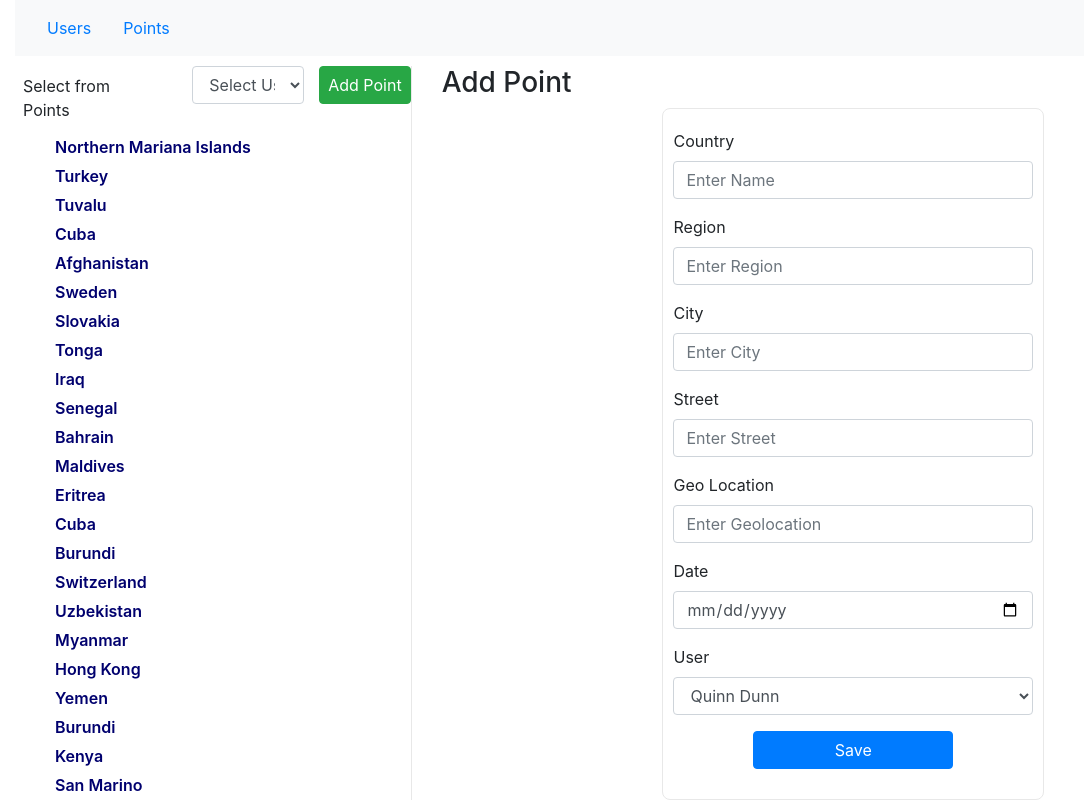
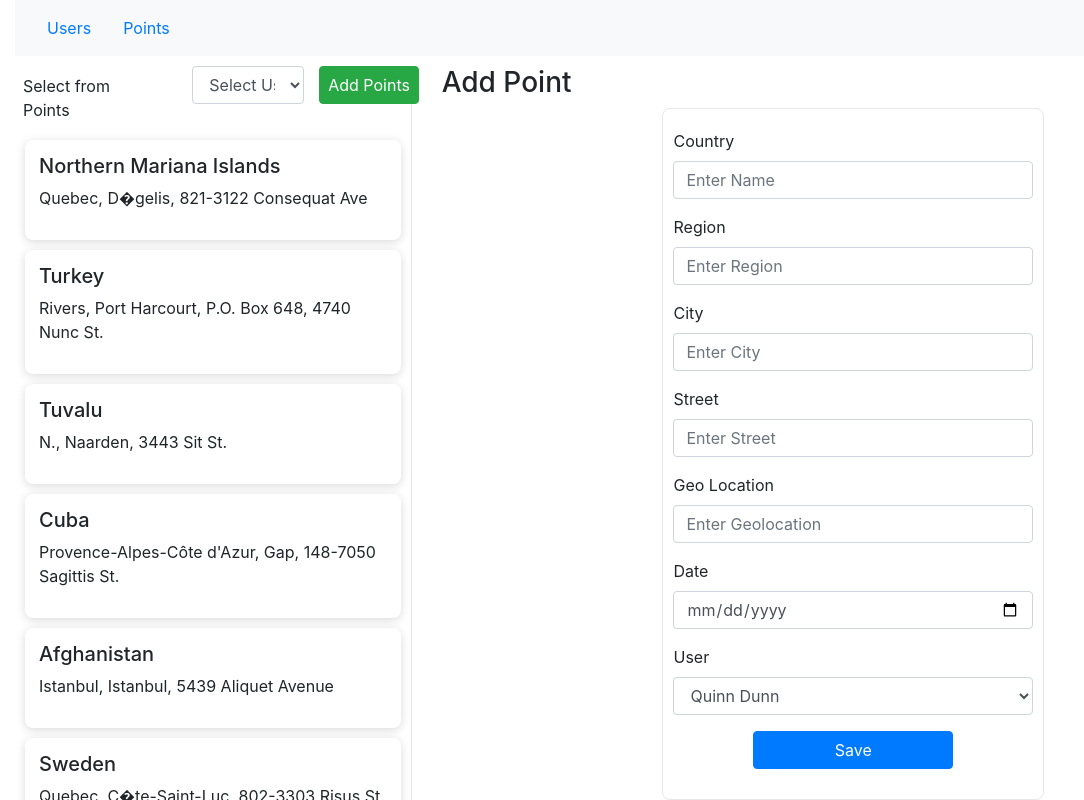
Before and after one commit to ChristinaAjemyan/react_project, a React (Create React App) app: page / in a window 1280 px wide. Both pictures are taken after a click on the button "Points". Shown: the top 800 px of the page, without its empty margins (0-1084 px from the left). Built offline with nearby package versions, Linux system fonts and the light colour scheme.

Commit message:
change structure

```diff
--- a/package.json
+++ b/package.json
@@ -7,7 +7,8 @@
     "react": "^16.8.4",
     "react-bootstrap": "^1.0.0-beta.5",
     "react-dom": "^16.8.4",
-    "react-scripts": "2.1.8"
+    "react-scripts": "2.1.8",
+    "redux": "^4.0.1"
   },
   "scripts": {
     "start": "set PORT=3006 && react-scripts start",
--- a/src/App.css
+++ b/src/App.css
@@ -30,3 +30,10 @@
 .user-details .delete-button {
   float: right;
 }
+.list_item {
+  border-radius: 8px;
+  box-shadow: 0 2px 10px 0 rgba(0,0,0,.15);
+  padding: 14px;
+  background-color: #fff;
+  margin:10px
+}
--- a/src/components/home/home.component.js
+++ b/src/components/home/home.component.js
@@ -1,15 +1,16 @@
 import React, { Component } from 'react';
-import Users from '../users/user.omponent'
-import Points from '../points/points.components'
 import UserDetails from '../userDetails/userDetails.component'
 import PointDetails from '../pointDetails/pointDetails.component'
-
+import {usersData, pointsData} from '../../data'
+import List from '../list/list.component'
 
 class Home extends Component {
     constructor(props){
         super(props);
         this.state={
             view: 'users',
+            users: usersData,
+            points: pointsData,
             user: {},
             point: {}
         }
@@ -18,27 +19,26 @@ class Home extends Component {
               type==='user'? this.setState({user: item}):this.setState({point:item})
             },100)
         }
-        this.childUser = React.createRef();
-        this.childPoint = React.createRef();
+        this.childList = React.createRef();
     }
     changeView(v){
         this.setState({view: v})
     }
     saveUserInfo(user, e){
         e.preventDefault()
-        this.childUser.current.changeUserInfo(user)
+        this.childList.current.changeUserInfo(user)
     }
     savePointInfo(user, e){
         e.preventDefault()
-        this.childPoint.current.changePointInfo(user)
+        this.childList.current.changePointInfo(user)
     }
     deleteUser(userId, e){
         e.preventDefault()
-        this.childUser.current.deleteUser(userId)
+        this.childList.current.deleteUser(userId)
     }
     deletePoint(id, e){
         e.preventDefault()
-        this.childPoint.current.deletePoint(id)
+        this.childList.current.deletePoint(id)
     }
 
     render() {
@@ -47,7 +47,7 @@ class Home extends Component {
                  {this.state.view==="users" && (
                     <div className="row">
                         <div className="col-md-3">
-                            <Users ref={this.childUser} handleSelect={this.handleSelect}/>
+                            <List ref={this.childList} type={'Users'} handleSelect={this.handleSelect} users={this.state.users}/>
                         </div>
                         <div className="col-md-9">
                             <UserDetails user={this.state.user} saveUserInfo={this.saveUserInfo.bind(this)} deleteUser={this.deleteUser.bind(this)}/>
@@ -56,7 +56,7 @@ class Home extends Component {
                  {this.state.view==="points" && (
                     <div className="row">
                         <div className="col-md-4">
-                            <Points ref={this.childPoint} handleSelect={this.handleSelect}/>
+                            <List ref={this.childList} type={'Points'}  handleSelect={this.handleSelect} users={this.state.users} points={this.state.points}/>
                         </div>
                         <div className="col-md-8">
                             <PointDetails point={this.state.point} savePointInfo={this.savePointInfo.bind(this)} deletePoint={this.deletePoint.bind(this)}/>
--- a/src/components/list/list.component.js
+++ b/src/components/list/list.component.js
@@ -1,29 +1,107 @@
 import React, { Component } from 'react';
+import User from "../users/user.omponent"
+import Points from "../points/points.components"
 
 
 
 class List extends Component {
   constructor(props){
     super(props);
-    this.handleUserSelect = props.onUserSelect
-    this.handlePointSelect = props.onPointSelect
-    this.createList(props)
+    this.state={
+      selectedUser: undefined,
+      filteredPoints: props.points,
+      points: props.points,
+      users: props.users
+    }
+    this.handleSelect = props.handleSelect
   }
-  createList(data){
-    if(data.users){
-      this.listItems = data.users.map((item,index)=> <li key={index} onClick={this.handleUserSelect.bind(this,item, 'user')}>{item.name}</li>)
-    }else if(data.points) {
-      this.listItems = data.points.map((item,index)=> <li key={index} onClick={this.handlePointSelect.bind(this,item,'point')}>{item.country}</li>)
+  selectUser(e){
+    let value = e.target? e.target.value: e;
+    this.setState({selectedUser: value})
+    if(value==='undefined'){
+      this.setState({filteredPoints: this.props.points})
+    }else{
+      let arr = this.props.points.filter(el => {
+      if(+el.userid===+value){
+        return el
+      }})
+    this.setState({filteredPoints: arr})
+    }
+
+  }
+  changePointInfo(point){
+    let points;
+    point.date=new Date(point.date).getTime()
+    if(this.state.points.find(el => el.id===point.id)){
+      points=this.state.points.map(e=> e.id===point.id? e=point: e)
+    }else {
+      point['id']= this.state.points.length+1
+      this.state.points.push(point)
+      points=this.state.points
+    }
+    this.setState({filteredPoints: points})
+    if(this.state.selectedUser && this.state.selectedUser!=="undefined"){
+      this.selectUser(this.state.selectedUser)
     }
   }
-  componentWillReceiveProps(nextProps) {
-    this.createList(nextProps)
+  deletePoint(id){
+    this.state.points.splice(this.state.points.findIndex(el => el.id===id),1)
+    this.setState({points: this.state.points})
+    this.handleSelect({},'point')
+    if(this.state.selectedUser && this.state.selectedUser!=="undefined"){
+      this.selectUser(this.state.selectedUser)
+    }
   }
+  changeUserInfo(user){
+    let users;
+    if(this.state.users.find(el => el.id===user.id)){
+      users=this.state.users.map(e=> e.id===user.id? e=user: e)
+    }else {
+      user['id']= this.state.users.length+1
+      this.state.users.push(user)
+      users=this.state.users
+    }
+    this.setState({users: users})
+  }
+  deleteUser(id){
+    this.state.users.splice(this.state.users.findIndex(el => el.id===id),1)
+    this.setState({users: this.state.users})
+    this.handleSelect({},'user')
+  }
+
   render() {
     return (
-      <ul>
-        {this.listItems}
-      </ul>
+      <div className="lists">
+      <div className="row">
+        <div className={this.props.type==='Points'?"col-md-5":"col-md-6"}>
+          <p className="m-2">Select from {this.props.type}</p>
+        </div>
+        {this.props.type==='Points' &&
+          <div className="col-md-4">
+            <select className="form-control" value={this.state.selectedUser} onChange={this.selectUser.bind(this)}>
+            <option value="undefined">Select User</option>
+            {this.props.users.map((el,index)=>
+               <option key={index} value={el.id}>{el.name}</option>
+            )}
+            </select>
+          </div>
+        }
+        <div className={this.props.type==='Points'?"col-md-3 p-0":"col-md-6"}>
+          <button className="btn btn-success px-2" onClick={this.handleSelect.bind(this,{},this.props.type)}>Add {this.props.type}</button>
+        </div>
+      </div>
+      { this.props.type==="Users" &&
+        this.state.users.map((el,key)=>
+         <User key={key} item={el} handleSelect={this.handleSelect}/>
+        )
+      }
+      {
+        this.props.type==='Points' &&
+        this.state.filteredPoints.map((el,key)=>
+       <Points key={key} item={el} handleSelect={this.handleSelect}/>
+      )
+      }
+    </div>
     );
   }
 }
--- a/src/components/points/points.components.js
+++ b/src/components/points/points.components.js
@@ -1,5 +1,4 @@
 import React, { Component } from 'react';
-import List from '../list/list.component'
 import {pointsData, usersData} from '../../data'
 
 
@@ -17,69 +16,17 @@ class Points extends Component {
     setTimeout(()=>{
       this.setState({filteredPoints: this.state.points})
     },100)
-    this.options = this.state.users.map((el,index)=>{
-      return <option key={index} value={el.id}>{el.name}</option>
-    })
   }
-  selectUser(e){
-    let value = e.target? e.target.value: e;
-    this.setState({selectedUser: value})
-    if(value==='undefined'){
-      this.setState({filteredPoints: this.state.points})
-    }else{
-      let arr = this.state.points.filter(el => {
-      if(+el.userid===+value){
-        return el
-      }})
-    this.setState({filteredPoints: arr})
-    }
 
-  }
-  changePointInfo(point){
-    let points;
-    point.date=new Date(point.date).getTime()
-    if(this.state.points.find(el => el.id===point.id)){
-      points=this.state.points.map(e=> e.id===point.id? e=point: e)
-    }else {
-      point['id']= this.state.points.length+1
-      this.state.points.push(point)
-      points=this.state.points
-    }
-    this.setState({points: points})
-    if(this.state.selectedUser && this.state.selectedUser!=="undefined"){
-      this.selectUser(this.state.selectedUser)
-    }
-  }
-  deletePoint(id){
-    this.state.points.splice(this.state.points.findIndex(el => el.id===id),1)
-    this.setState({points: this.state.points})
-    this.handleSelect({},'point')
-    if(this.state.selectedUser && this.state.selectedUser!=="undefined"){
-      this.selectUser(this.state.selectedUser)
-    }
-  }
+
 
   render() {
     return (
-      <div className="lists">
-        <div className="row">
-          <div className="col-md-5">
-            <p className="m-2">Select from Points</p>
-          </div>
-          <div className="col-md-4">
-            <select className="form-control" value={this.state.selectedUser} onChange={this.selectUser.bind(this)}>
-            <option value="undefined">Select User</option>
-             {this.options}
-            </select>
-          </div>
-          <div className="col-md-3 p-0">
-            <button className="btn btn-success px-2" onClick={this.handleSelect.bind(this,{},'point')}>Add Point</button>
-          </div>
+        <div className='list_item' onClick={this.handleSelect.bind(this,this.props.item,"point")}>
+          <h5>{this.props.item.country}</h5>
+          <p>{this.props.item.region}, {this.props.item.city}, {this.props.item.street}</p>
         </div>
-
-        <List points={this.state.filteredPoints} onPointSelect={this.handleSelect}/>
-      </div>
-    );
+     );
   }
 }
 
--- a/src/components/users/user.omponent.js
+++ b/src/components/users/user.omponent.js
@@ -1,11 +1,10 @@
 import React, { Component } from 'react';
-import List from '../list/list.component'
 import {usersData} from '../../data'
 
 
 
 
-class Users extends Component {
+class User extends Component {
   constructor(props){
     super(props)
     this.handleSelect=props.handleSelect;
@@ -14,38 +13,14 @@ class Users extends Component {
     }
   }
 
-  changeUserInfo(user){
-    let users;
-    if(this.state.users.find(el => el.id===user.id)){
-      users=this.state.users.map(e=> e.id===user.id? e=user: e)
-    }else {
-      user['id']= this.state.users.length+1
-      this.state.users.push(user)
-      users=this.state.users
-    }
-    this.setState({users: users})
-  }
-  deleteUser(id){
-    this.state.users.splice(this.state.users.findIndex(el => el.id===id),1)
-    this.setState({users: this.state.users})
-    this.handleSelect({},'user')
-  }
   render() {
     return (
-      <div className="lists">
-        <div className="row">
-          <div className="col-md-6">
-            <p className="m-2">Select from Users</p>
-          </div>
-          <div className="col-md-6">
-            <button className="btn btn-success px-4" onClick={this.handleSelect.bind(this,{},'user')}>Add User</button>
-          </div>
-        </div>
-
-        <List users={this.state.users} onUserSelect={this.handleSelect}/>
+      <div className='list_item' onClick={this.handleSelect.bind(this, this.props.item,'user')}>
+        <h5>{this.props.item.name}</h5>
+        <p>{this.props.item.email}</p>
       </div>
     );
   }
 }
 
-export default Users;
+export default User;
```
Also changed, not shown: 1 other file (tests, documents, lock files or other folders).
